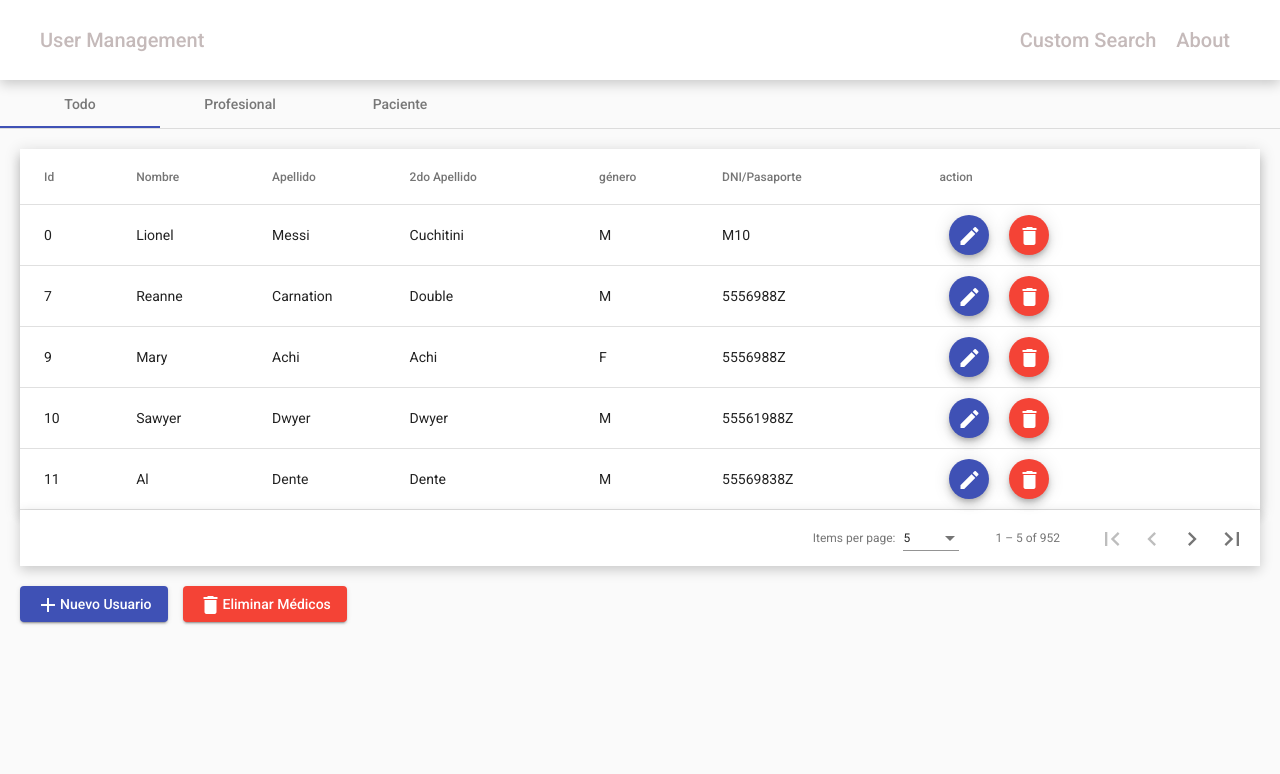
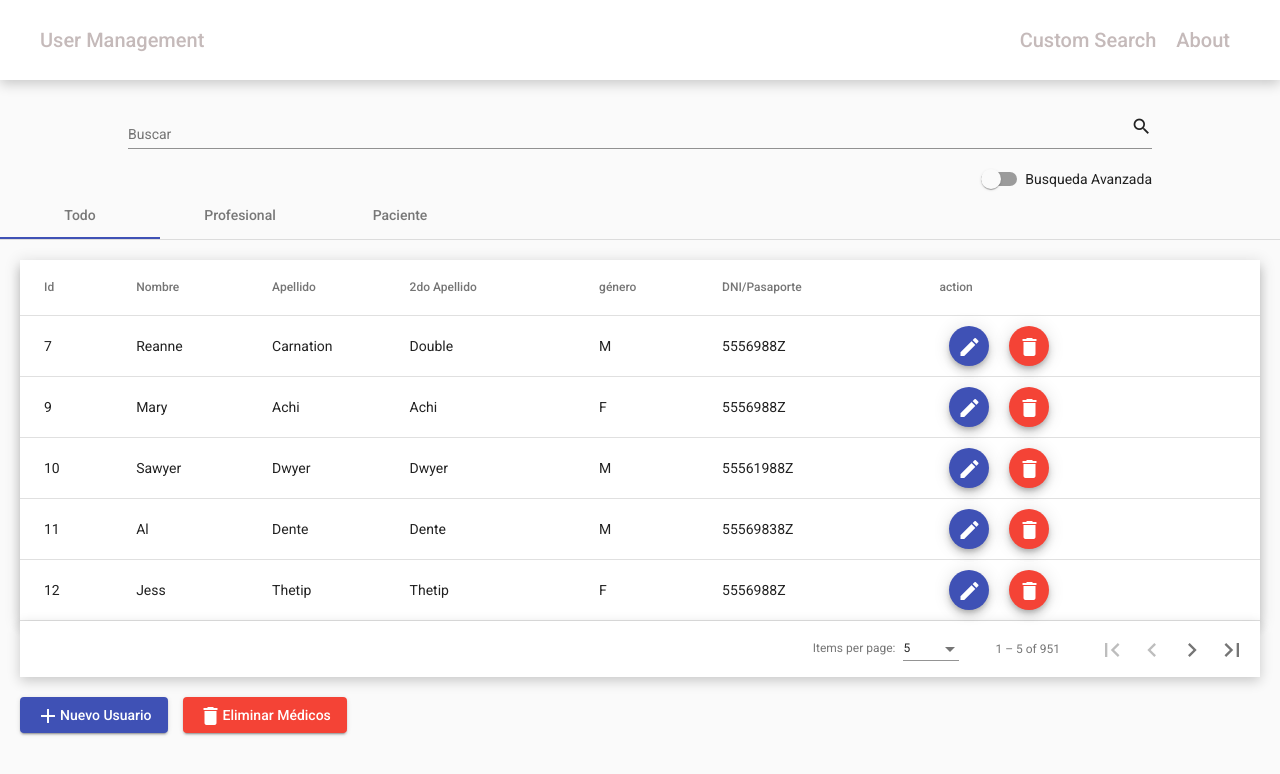
Before and after one commit to williamvn/UserManagement, an Angular app: page /users in a window 1280 px wide. Shown: the top 774 px of the page. Built offline with nearby package versions, Linux system fonts and the light colour scheme; data requests are answered from the project's data file.

Commit message:
Advanced/Regular Search Bar Add

```diff
--- a/src/app/forms/address-form/address-form.component.html
+++ b/src/app/forms/address-form/address-form.component.html
@@ -3,9 +3,6 @@
         <div class="col">
             <mat-form-field class="full-width">
                 <input matInput placeholder="Calle" formControlName="street" name="street" [readonly]="!isEditable">
-                <!-- <mat-error *ngIf="userForm.controls['address.street'].hasError('required')">
-              Address is <strong>required</strong>
-            </mat-error> -->
             </mat-form-field>
         </div>
     </div>
--- a/src/app/material/material.module.ts
+++ b/src/app/material/material.module.ts
@@ -20,6 +20,7 @@ import {MatSnackBarModule} from '@angular/material/snack-bar';
 import {MatBadgeModule} from '@angular/material/badge';
 import {MatDialogModule} from '@angular/material/dialog';
 import {MatStepperModule} from '@angular/material/stepper';
+import {MatSlideToggleModule} from '@angular/material/slide-toggle';
 
 
 @NgModule({
@@ -43,7 +44,8 @@ import {MatStepperModule} from '@angular/material/stepper';
     MatSnackBarModule,
     MatBadgeModule,
     MatDialogModule,
-    MatStepperModule
+    MatStepperModule,
+    MatSlideToggleModule
   ]
 })
 export class MaterialModule { }
--- a/src/app/services/user.service.ts
+++ b/src/app/services/user.service.ts
@@ -48,23 +48,42 @@ export class UserService {
     return this.http.get<Patient[]>(this.BASE_URI + "patients");
   }
 
-  public getUserById(id:number, resource:Resource):Observable<User>{
+  public getUserById(id: number, resource: Resource): Observable<User> {
     return this.http.get<User>(this.BASE_URI + resource + "?id=" + id);
   }
 
-  public updateUser(user, resource:Resource) {
+  public updateUser(user, resource: Resource) {
     return this.http.put(this.BASE_URI + resource + "/" + user.id, user);
   }
 
-  public deleteUser(userId, resource:Resource){
+  public deleteUser(userId, resource: Resource) {
     return this.http.delete(this.BASE_URI + resource + "/" + userId);
   }
 
-  public addNewUser(user, resource:Resource){
-      return this.http.post(this.BASE_URI + resource, user);
+  public addNewUser(user, resource: Resource) {
+    return this.http.post(this.BASE_URI + resource, user);
   }
 
-  public deleteAllDoctors(){
-    return forkJoin(this._professionals.filter(pro=>pro.type == "Médico").map(pro=>this.deleteUser(pro.id, "professionals")));
+  public deleteAllDoctors() {
+    return forkJoin(this._professionals.filter(pro => pro.type == "Médico").map(pro => this.deleteUser(pro.id, "professionals")));
+  }
+
+  public sendQuery(query: string): Observable<boolean> {
+    return forkJoin(this.sendProfessionalQuery(query), this.sendPatientQuery(query)).pipe(
+      map((response: [Professional[], Patient[]]) => {
+        console.log(response[0]);
+        console.log(response[1]);
+        this._professionals = response[0];
+        this._patients = response[1];
+        return true;
+      }));
+  }
+
+  private sendProfessionalQuery(query: string): Observable<Professional[]> {
+    return this.http.get<Professional[]>(this.BASE_URI + "professionals?" + query);
+  }
+
+  private sendPatientQuery(query: string): Observable<Patient[]> {
+    return this.http.get<Patient[]>(this.BASE_URI + "patients?" + query);
   }
 }
--- a/src/app/user-details/user-details.component.ts
+++ b/src/app/user-details/user-details.component.ts
@@ -12,7 +12,7 @@ import { FormsService } from '../services/forms.service';
   styleUrls: ['./user-details.component.scss'],
   providers: [FormsService]
 })
-export class UserDetailsComponent implements OnInit, DoCheck {
+export class UserDetailsComponent implements OnInit {
 
   user: User;
   states = [
@@ -90,10 +90,6 @@ export class UserDetailsComponent implements OnInit, DoCheck {
     private _snackBar: MatSnackBar,
     public formService: FormsService,
     private formbuilder: FormBuilder) { }
-
-  ngDoCheck(): void {
-    console.log(this.userForm);
-  }
 
   ngOnInit() {
     this.loading = true;
--- a/src/app/users-list/users-list.component.ts
+++ b/src/app/users-list/users-list.component.ts
@@ -29,7 +29,10 @@ export class UsersListComponent implements OnInit, OnChanges {
 
   ngOnChanges(changes: SimpleChanges): void {
     if (this.users !== undefined) {
+      console.log("Init Again");
       this.dataSource = new MatTableDataSource(this.users);
+      this.dataSource.sort = this.sort;
+      this.dataSource.paginator = this.paginator;
     }
   }
 
@@ -42,7 +45,7 @@ export class UsersListComponent implements OnInit, OnChanges {
   deleteUser(user) {
     const dialogRef = this.dialog.open(DialogComponent, {
       width: '350px',
-      data:{title:"Eliminar", subtitle:"Estás intentando borrar un usuario.", body:"¿Estás seguro?", reject:"No", accept:"Sí"}
+      data: { title: "Eliminar", subtitle: "Estás intentando borrar un usuario.", body: "¿Estás seguro?", reject: "No", accept: "Sí" }
     });
     var isProfessional = (<Professional>user).noCollegiate != undefined;
     dialogRef.afterClosed().subscribe(result => {
--- a/src/app/users/users.component.html
+++ b/src/app/users/users.component.html
@@ -1,32 +1,55 @@
+<div class="search-bar">
+    <div class="container" *ngIf="advancedQuery">
+        <form (submit)="sendQuery()" class="row">
+            <mat-form-field class="full-width">
+                <mat-label>Buscar</mat-label>
+                <input matInput placeholder="Ejemplo: name=William&lastName=Shackespare&id=3..." name="Buscar"
+                    [(ngModel)]="query" (keydown)="resetQuery()">
+            </mat-form-field>
+            <button mat-mini-fab type="submit" color="primary">
+                <mat-icon matSuffix>search</mat-icon>
+            </button>
+        </form>
+        <mat-slide-toggle class="pull-right" color="primary" [(ngModel)]="advancedQuery">Busqueda Avanzada
+        </mat-slide-toggle>
+    </div>
+
+    <div class="container" *ngIf="!advancedQuery">
+        <mat-form-field class="full-width" *ngIf="!advancedQuery">
+            <input matInput placeholder="Buscar" name="Buscar" (keydown)="filterUsers()" [(ngModel)]="query">
+            <mat-icon matSuffix>search</mat-icon>
+        </mat-form-field>
+        <mat-slide-toggle class="pull-right" color="primary" [(ngModel)]="advancedQuery">Busqueda Avanzada
+        </mat-slide-toggle>
+    </div>
+</div>
+
 <mat-tab-group>
     <mat-tab label="Todo">
-        <app-users-list
-            *ngIf="users != undefined"
-                [users]="users"
-                [displayedColumns]="['id', 'name', 'firstName', 'lastName', 'gender', 'docId', 'action']"
-                [columnsNames] = "['Id', 'Nombre', 'Apellido', '2do Apellido', 'género', 'DNI/Pasaporte', 'action']">
+        <app-users-list *ngIf="users != undefined" [users]="users"
+            [displayedColumns]="['id', 'name', 'firstName', 'lastName', 'gender', 'docId', 'action']"
+            [columnsNames]="['Id', 'Nombre', 'Apellido', '2do Apellido', 'género', 'DNI/Pasaporte', 'action']">
         </app-users-list>
     </mat-tab>
     <mat-tab label="Profesional">
-        <app-users-list
-        *ngIf="professionals != undefined"
-            [users]="professionals"
+        <app-users-list *ngIf="professionals != undefined" [users]="professionals"
             [displayedColumns]="['id', 'name', 'type', 'firstName', 'lastName', 'gender', 'docId', 'noCollegiate', 'action']"
-            [columnsNames] = "['Id', 'Nombre', 'Tipo', 'Apellido', '2do Apellido', 'genero', 'DNI/Pasaporte', 'No. Colegiado', 'action']">
+            [columnsNames]="['Id', 'Nombre', 'Tipo', 'Apellido', '2do Apellido', 'genero', 'DNI/Pasaporte', 'No. Colegiado', 'action']">
         </app-users-list>
     </mat-tab>
     <mat-tab label="Paciente">
-        <app-users-list
-            *ngIf="patients != undefined"
-                [users]="patients"
-                [displayedColumns]="['id', 'NHC', 'name', 'firstName', 'lastName', 'gender', 'docId', 'action']"
-                [columnsNames] = "['Id', 'NHC', 'Nombre', 'Apellido', '2do Apellido', 'genero', 'DNI/Pasaporte', 'action']"
-            >
+        <app-users-list *ngIf="patients != undefined" [users]="patients"
+            [displayedColumns]="['id', 'NHC', 'name', 'firstName', 'lastName', 'gender', 'docId', 'action']"
+            [columnsNames]="['Id', 'NHC', 'Nombre', 'Apellido', '2do Apellido', 'genero', 'DNI/Pasaporte', 'action']">
         </app-users-list>
     </mat-tab>
 </mat-tab-group>
-<button mat-raised-button color="primary" class="add" routerLink="/user/new"><mat-icon>add</mat-icon>Nuevo Usuario</button>
-<button mat-raised-button color="warn" class="delete" (click)="deleteDoctors()"><mat-icon>delete</mat-icon>Eliminar Médicos</button>
+<button mat-raised-button color="primary" class="add" routerLink="/user/new">
+    <mat-icon>add</mat-icon>Nuevo Usuario
+</button>
+<button mat-raised-button color="warn" class="delete" (click)="deleteDoctors()">
+    <mat-icon>delete</mat-icon>Eliminar Médicos
+</button>
 <div class="center" *ngIf="users == undefined">
     <mat-spinner></mat-spinner>
 </div>
--- a/src/app/users/users.component.scss
+++ b/src/app/users/users.component.scss
@@ -1,13 +1,42 @@
-.center{
+.center {
   display: flex;
   justify-content: center;
   margin: 40px;
 }
 
-  .add{
+.add {
   margin-left: 20px;
 }
 
-  .delete{
+.delete {
   margin-left: 15px;
 }
+
+.full-width {
+  width: 100%;
+}
+
+.container {
+  margin-top: 30px;
+  display: flex;
+  justify-content: center;
+  align-items: center;
+  flex-direction: column;
+  width: 80%;
+  align-self: center;
+
+  .pull-right{
+    align-self: flex-end;
+  }
+}
+
+.search-bar{
+  display: flex;
+  justify-content: center;
+}
+
+.row{
+  display: flex;
+  flex-direction: row;
+  width: 100%;
+}
--- a/src/app/users/users.component.ts
+++ b/src/app/users/users.component.ts
@@ -18,28 +18,39 @@ export class UsersComponent implements OnInit {
   users: User[];
   professionals: Professional[];
   patients: Patient[];
+  query: string = "";
 
+  private _professionalsBackup:Professional[];
+  private _patientsBackup: Patient[];
+  private _userSaveBackup: User[];
+  advancedQuery: boolean;
   constructor(private userService: UserService, public dialog: MatDialog, private _snackBar: MatSnackBar) { }
 
   ngOnInit(): void {
-    this.loadUser();
+    this.loadUsers();
   }
 
-  private loadUser(): void {
+  private loadUsers(): void {
     this.userService.loadUsers().subscribe(
       success => {
         if (success) {
-          this.professionals = this.userService.professionals;
-
-          this.patients = this.userService.patients;
-
-          this.users = this.professionals;
-          this.users = this.users.concat(this.patients);
+          this.loadCollections();
         }
         else {
           alert("Error Loading the Users");
         }
       });
+  }
+
+  private loadCollections(): void {
+    this.professionals = this.userService.professionals;
+    this.patients = this.userService.patients;
+    this.users = this.professionals;
+    this.users = this.users.concat(this.patients);
+    //Backup
+    this._professionalsBackup = this.professionals;
+    this._patientsBackup = this.patients;
+    this._userSaveBackup = this.users;
   }
 
   deleteDoctors() {
@@ -60,4 +71,34 @@ export class UsersComponent implements OnInit {
       }
     });
   };
+
+  sendQuery() {
+    this.userService.sendQuery(this.query).subscribe(
+      (success) => {
+        if (success) {
+          this.loadCollections();
+        }
+        else {
+          alert("Error While loading users");
+        }
+      }
+    );
+  }
+
+  filterUsers() {
+    console.log(this.query);
+    if(!this.query){
+      this.loadCollections();
+    }
+    this.professionals = this._professionalsBackup.filter(professional => professional.name.includes(this.query));
+    this.patients = this._patientsBackup.filter(patient => patient.name.includes(this.query));
+    this.users = this.professionals;
+    this.users = this.users.concat(this.patients);
+  }
+
+  resetQuery():void{
+    if(!this.query){
+      this.loadUsers();
+    }
+  }
 }
```
Also changed, not shown: src/assets/db.json. Lines whose indentation alone changed are shown as unchanged.
